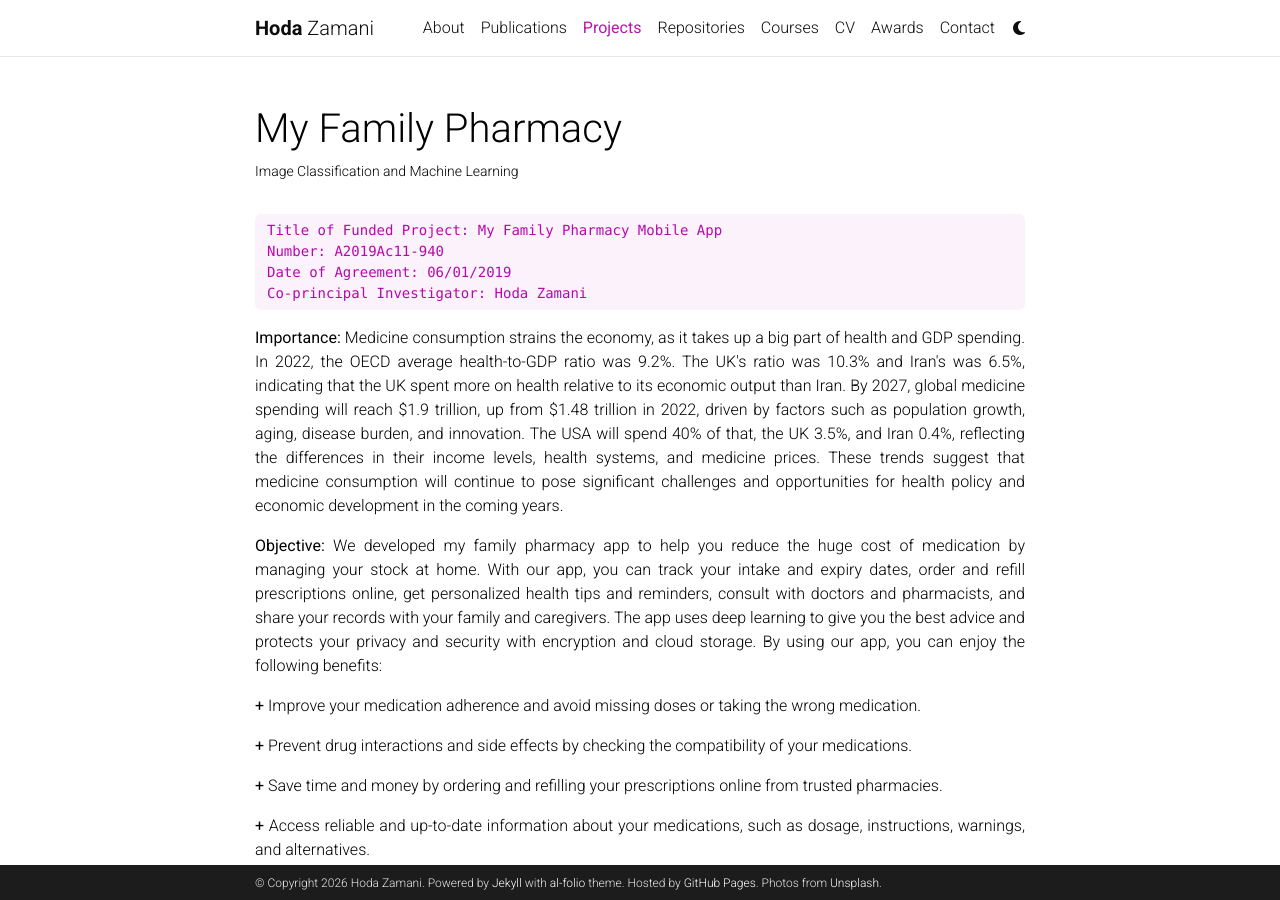
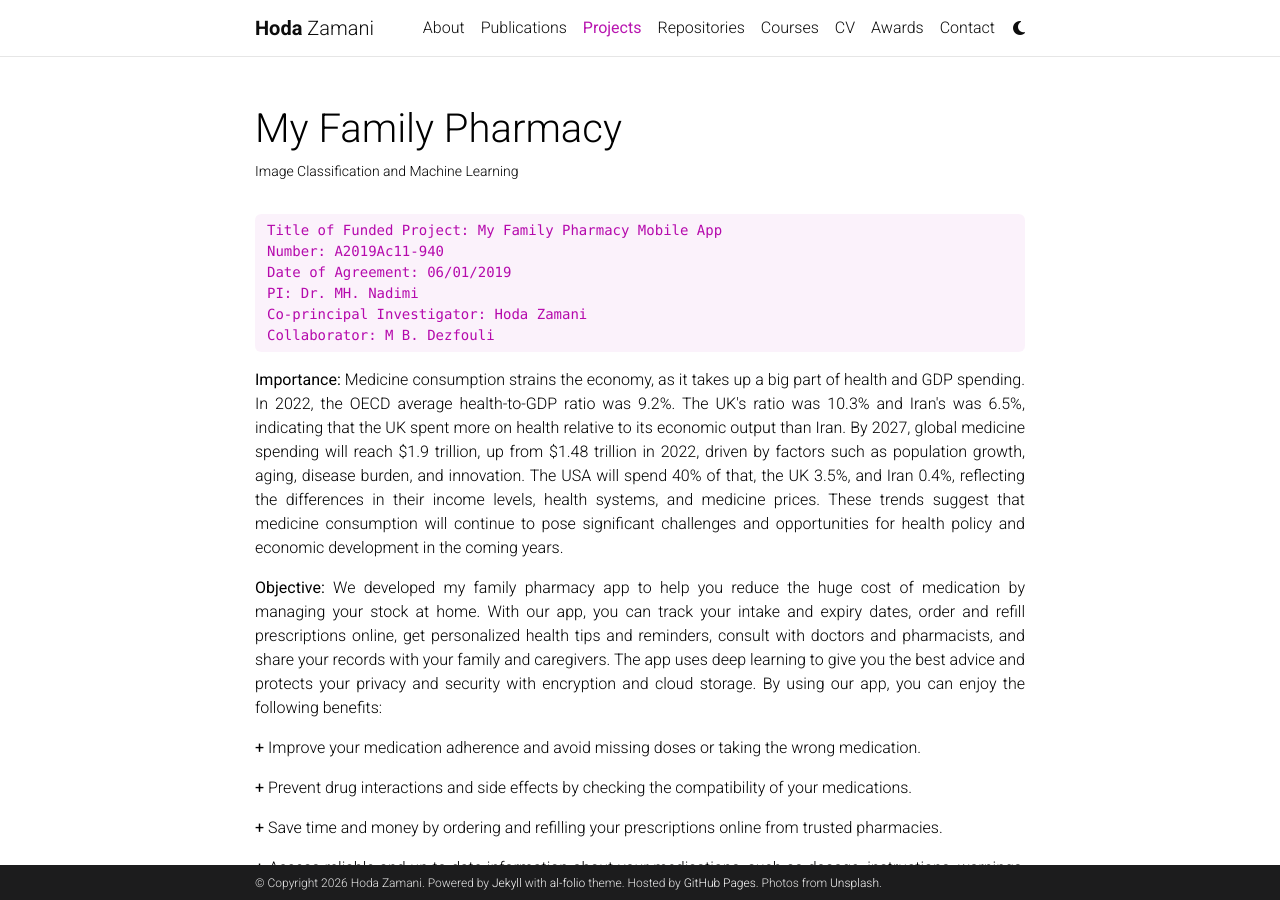
Before and after one commit to HodaZamani/HodaZamani.github.io, a Jekyll site: the page built from _projects/2_project.md, in a window 1280 px wide and 900 px high. Built offline with Jekyll 4.4.1, drawn with Linux system fonts in a browser that asks for light colours; full-size pictures stand in for the smaller copies a plugin makes; comment, search, counter and statistics services are not loaded; a style sheet for code colours, icons or effects is not loaded.

Commit message:
Update 2_project.md

```diff
--- a/_projects/2_project.md
+++ b/_projects/2_project.md
@@ -11,7 +11,9 @@
     Title of Funded Project: My Family Pharmacy Mobile App
     Number: A2019Ac11-940
     Date of Agreement: 06/01/2019
+    PI: Dr. MH. Nadimi
     Co-principal Investigator: Hoda Zamani
+    Collaborator: M B. Dezfouli
 
 
 <p align="justify"><b>Importance:</b> Medicine consumption strains the economy, as it takes up a big part of health and GDP spending. In 2022, the OECD average health-to-GDP ratio was 9.2%. The UK's ratio was 10.3% and Iran's was 6.5%, indicating that the UK spent more on health relative to its economic output than Iran. By 2027, global medicine spending will reach $1.9 trillion, up from $1.48 trillion in 2022, driven by factors such as population growth, aging, disease burden, and innovation. The USA will spend 40% of that, the UK 3.5%, and Iran 0.4%, reflecting the differences in their income levels, health systems, and medicine prices. These trends suggest that medicine consumption will continue to pose significant challenges and opportunities for health policy and economic development in the coming years.</p>
```
